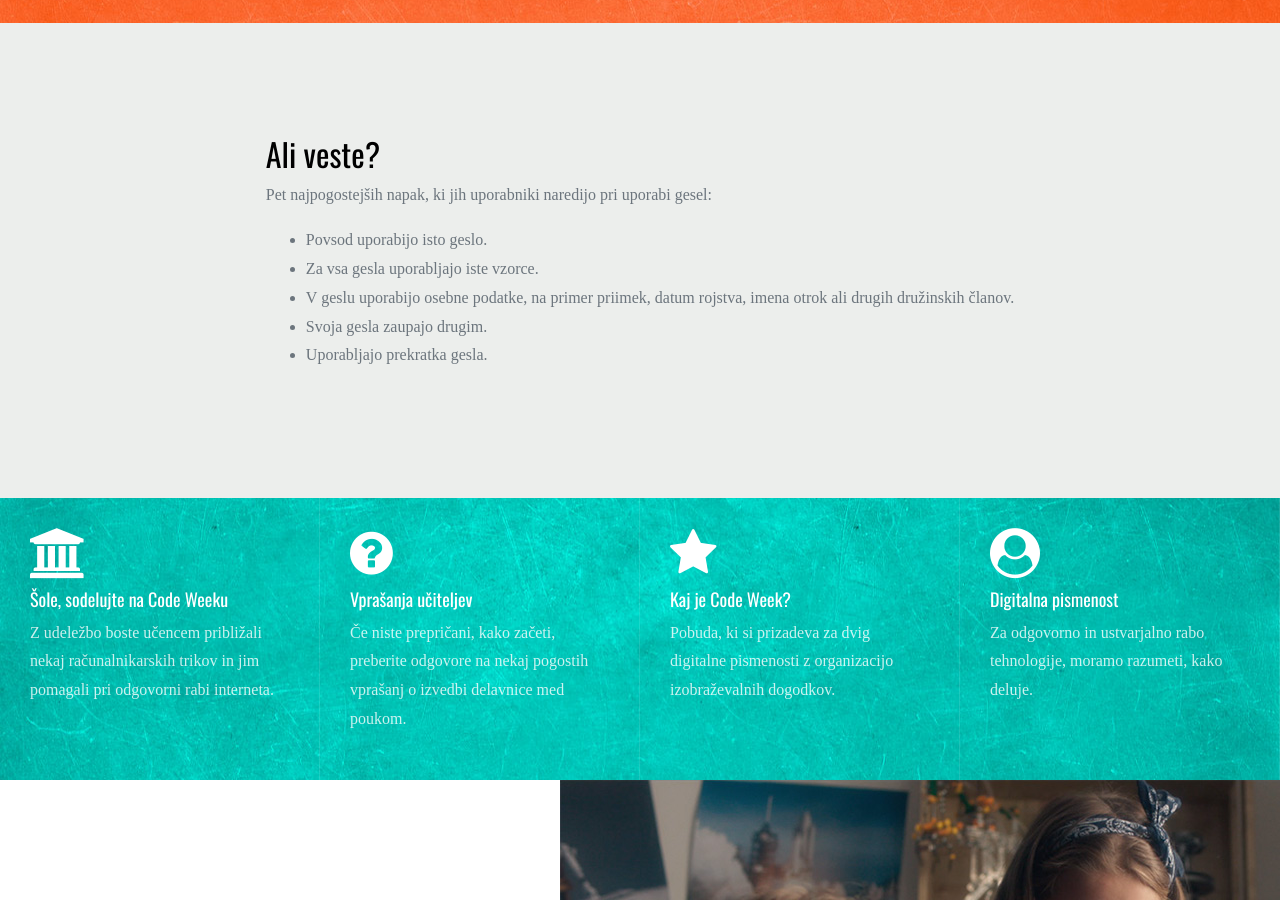
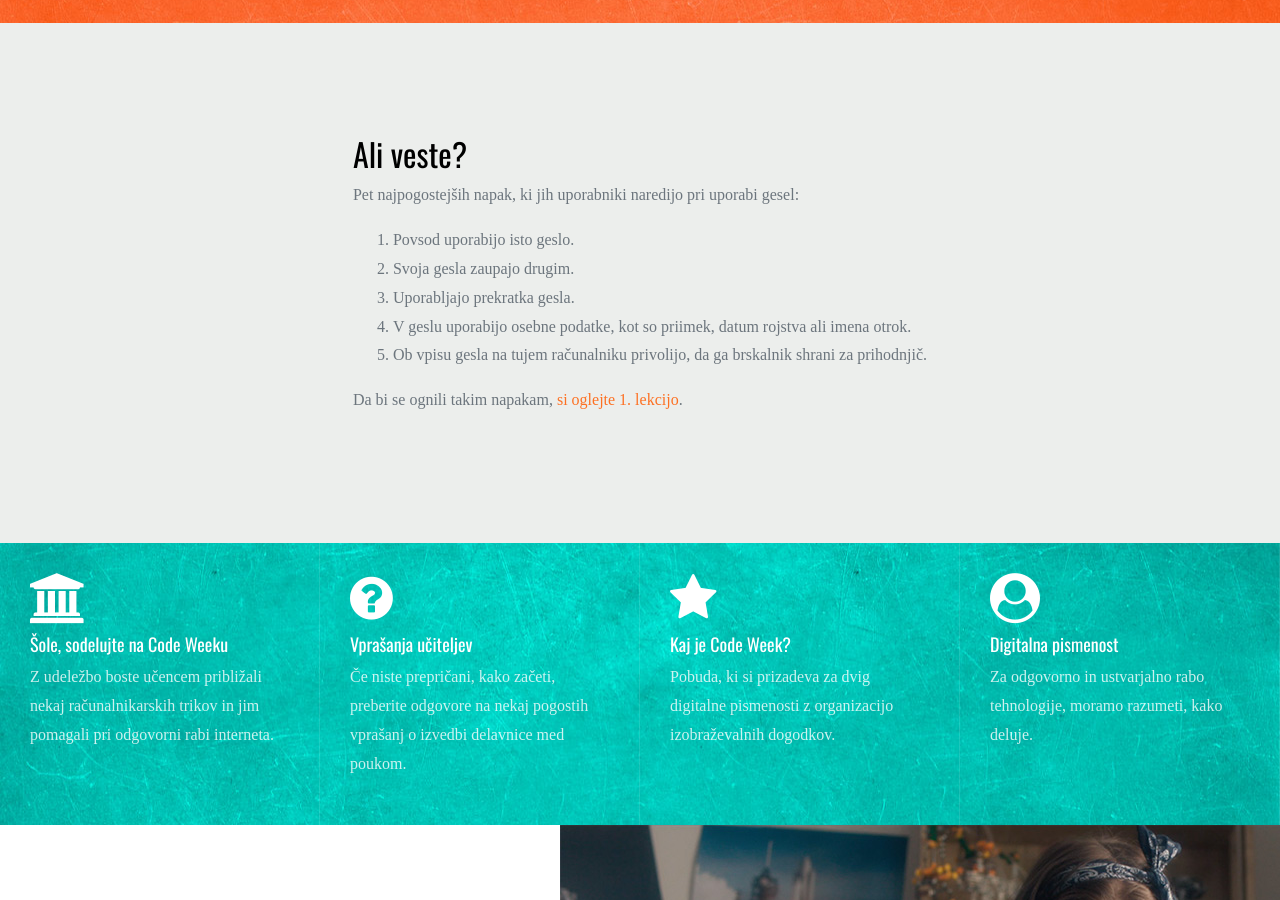
Before and after one commit to codeweeksi/gajin-svet, a Jekyll site: the page built from vadnica/index.md, in a window 1280 px wide and 900 px high, scrolled down 2134 px. Built offline with Jekyll 4.4.1, drawn with Linux system fonts in a browser that asks for light colours; some web fonts are replaced; comment, search, counter and statistics services are not loaded.

Commit message:
added link to lesson 1

```diff
--- a/_layouts/lessons.html
+++ b/_layouts/lessons.html
@@ -54,14 +54,15 @@ layout: default
   <div class="row justify-content-center align-items-center intro">
     <div class="ol-md-7 element-animate">
       <h2>Ali veste?</h2>
-      <p>Pet najpogostejših napak, ki jih uporabniki naredijo pri uporabi gesel: </p>
-      <ul>
+      <p>Pet najpogostejših napak, ki jih uporabniki naredijo pri uporabi gesel:</p>
+      <ol>
         <li>Povsod uporabijo isto geslo.</li>
-        <li>Za vsa gesla uporabljajo iste vzorce.</li>
-        <li>V geslu uporabijo osebne podatke, na primer priimek, datum rojstva, imena otrok ali drugih družinskih članov.</li>
         <li>Svoja gesla zaupajo drugim.</li>
-<li>Uporabljajo prekratka gesla.</li>
-      </ul>
+        <li>Uporabljajo prekratka gesla.</li>
+        <li>V geslu uporabijo osebne podatke, kot so priimek, datum rojstva ali imena otrok.</li>
+        <li>Ob vpisu gesla na tujem računalniku privolijo, da ga brskalnik shrani za prihodnjič.</li>
+      </ol>
+      <p>Da bi se ognili takim napakam, <a href="/vadnica/lekcije/kako-je-matic-uganil-teino-geslo/">si oglejte 1. lekcijo</a>.</p>
       </div>
   </div>
   </div>
```
